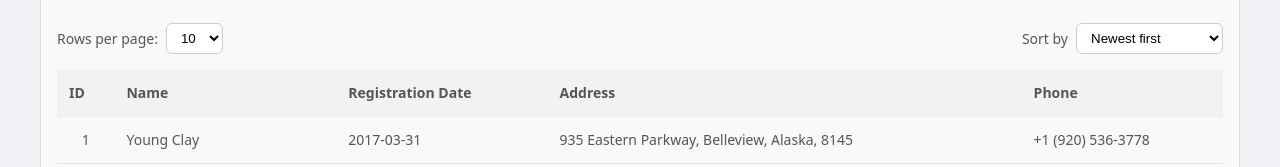
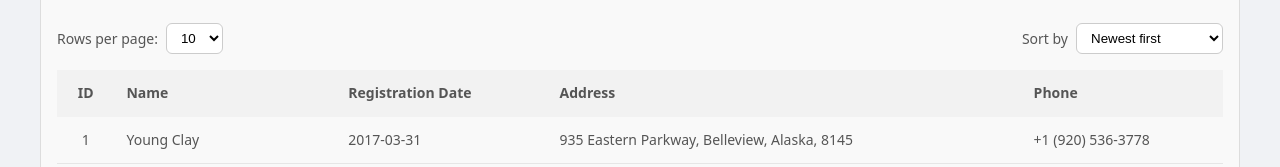
Before and after one commit to Muhannad-coding/users-table, a Vue app: page / in a window 1280 px wide. Shown: the part 224-391 px from the top of the page. Built offline with nearby package versions, Linux system fonts and the light colour scheme.

Commit message:
fix: correct ID column header and style for consistent table layout

```diff
--- a/src/components/features/users/UsersListTable.vue
+++ b/src/components/features/users/UsersListTable.vue
@@ -11,7 +11,7 @@ const props = defineProps({
   <table>
     <thead class="table-head">
       <tr>
-        <th class="id table-head-element">ID</th>
+        <th id="id" class="table-head-element">ID</th>
         <th class="table-head-element">Name</th>
         <th class="table-head-element">Registration Date</th>
         <th class="table-head-element">Address</th>
@@ -31,11 +31,12 @@ const props = defineProps({
 </template>
 
 <style scoped>
-.id {
+#id {
   min-width: 15px;
+  text-align: center;
 }
 @media screen and (min-width: 600px) {
-  .id {
+  #id {
     min-width: 30px;
   }
 }
```
